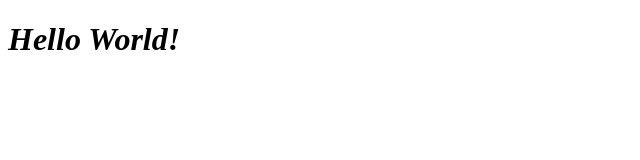
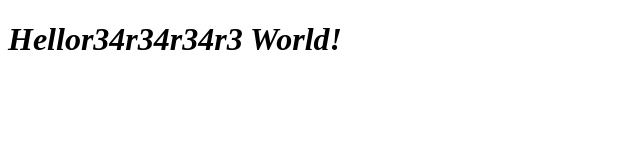
Before and after one commit to 1br0h1m-cyber/name, a plain HTML site: page index.html in a window 1280 px wide. Shown: the whole page, without its empty margins (0-640 px from the left). Drawn offline with Linux system fonts and the light colour scheme.

Commit message:
first commit

```diff
--- a/index.html
+++ b/index.html
@@ -6,6 +6,6 @@
     <title>Hello</title>
 </head>
 <body>
-    <h1><i><b>Hello World!</b></i></h1>
+    <h1><i><b>Hellor34r34r34r3 World!</b></i></h1>
 </body>
 </html>
```
